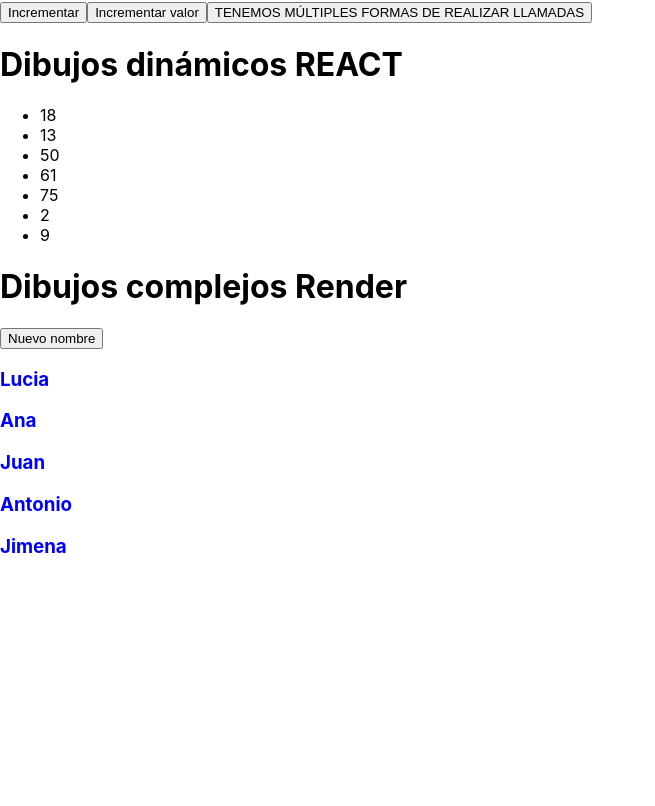
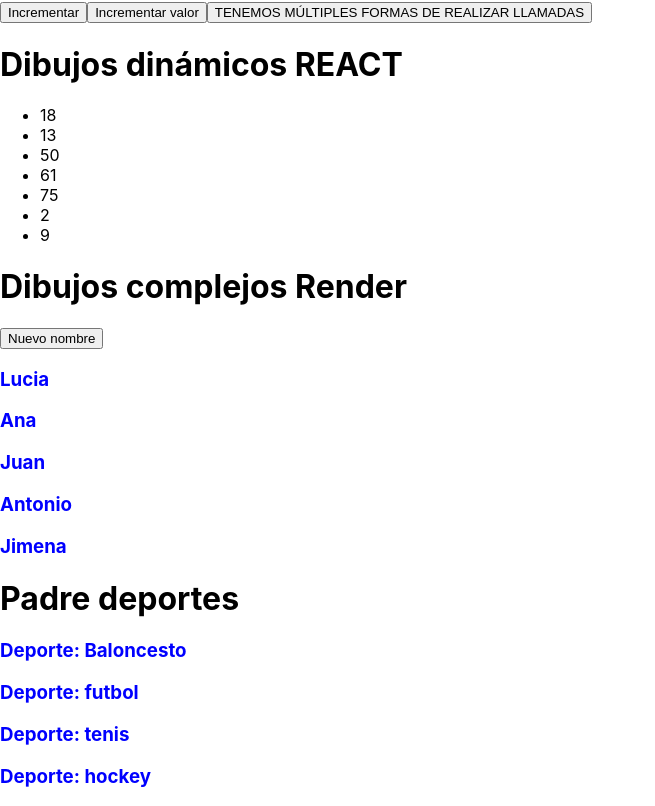
Before and after one commit to Jorgerdzz/reactclases, a React (Create React App) app: page / in a window 1280 px wide. Shown: the part 268-1074 px from the top of the page, without its empty margins (0-655 px from the left). Before the commit the page ends 844 px from the top, so only its background shows below. Built offline with nearby package versions, Linux system fonts and the light colour scheme.

Commit message:
Comunicación Padre Hijo con clases

```diff
--- /dev/null
+++ b/src/components/HijoDeporte.js
@@ -0,0 +1,14 @@
+import { Component } from "react";
+
+
+class HijoDeporte extends Component {
+    render (){
+        return(
+            <div>
+                <h3 style={{color: "Blue"}}>Deporte: {this.props.nombre}</h3>
+            </div>
+        )
+    }
+}
+
+export default HijoDeporte;
--- /dev/null
+++ b/src/components/PadreDeportes.js
@@ -0,0 +1,22 @@
+import { Component } from "react";
+import HijoDeporte from "./HijoDeporte";
+
+class PadreDeportes extends Component {
+
+    deportes = ["Baloncesto", "futbol", "tenis", "hockey"];
+
+    render () {
+        return(
+            <div>
+                <h1>Padre deportes</h1>
+                {
+                    this.deportes.map((nombre, index) => {
+                        return(<HijoDeporte key={index} nombre={nombre} />)
+                    })
+                }
+            </div>
+        )
+    }
+}
+
+export default PadreDeportes;
--- a/src/index.js
+++ b/src/index.js
@@ -6,6 +6,7 @@
 import Contador from './components/Contador';
 import DibujosComplejos from './components/DibujosComplejos';
 import DibujosComplejosRender from './components/DibujosComplejosRender';
+import PadreDeportes from './components/PadreDeportes';
 
 const root = ReactDOM.createRoot(document.getElementById('root'));
 root.render(
@@ -14,6 +15,7 @@
     <Contador inicio="9"/>
     <DibujosComplejos />
     <DibujosComplejosRender />
+    <PadreDeportes />
   </React.StrictMode>
 );
 
```
